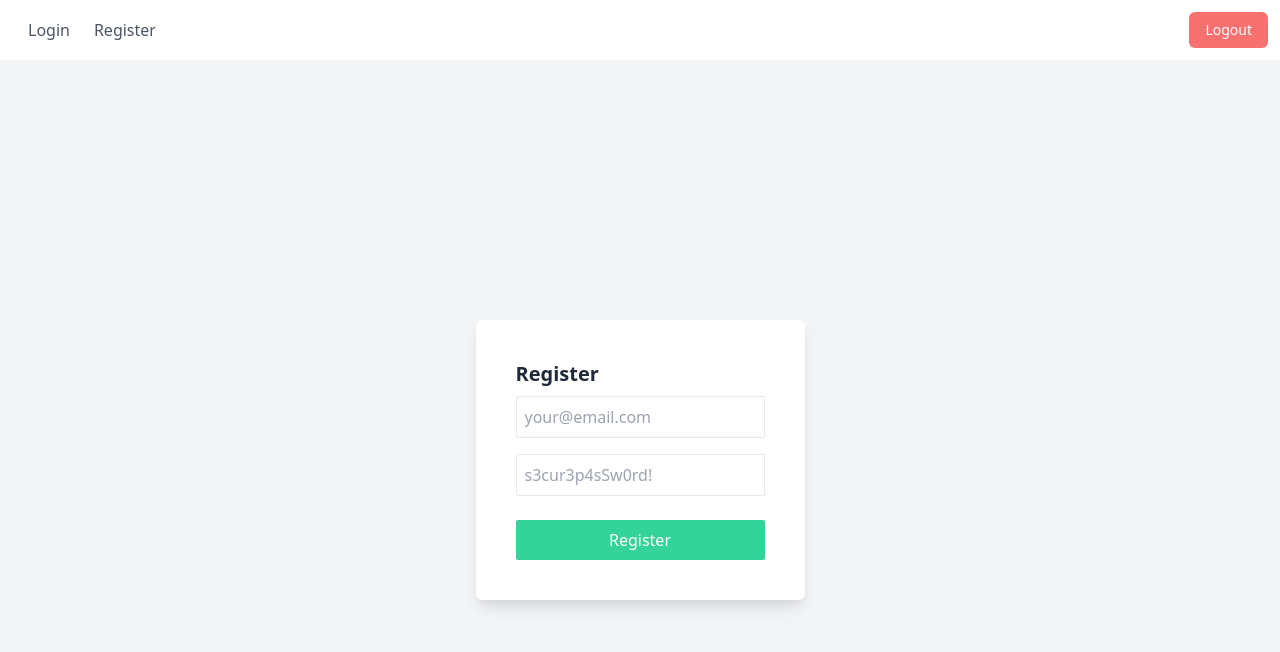
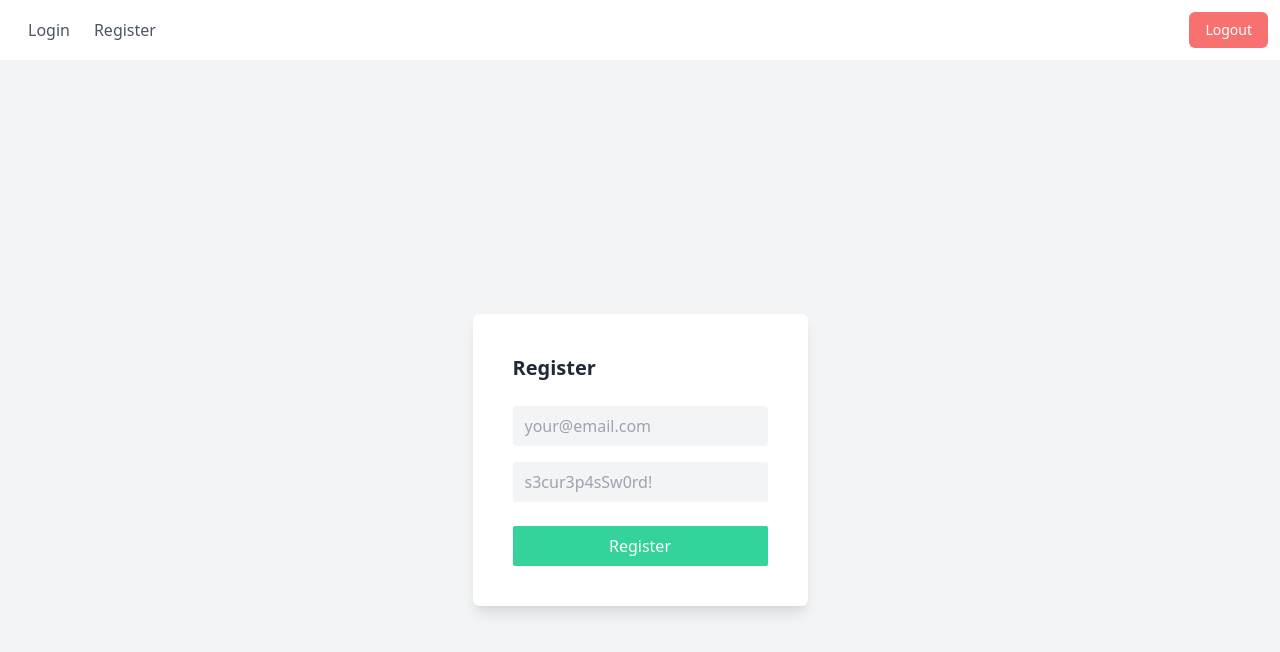
Before and after one commit to aslop/Inventroy-management-dashboard-using-QR-codes, a React (Create React App) app in the folder client/: page /register in a window 1280 px wide. Shown: the top 652 px of the page. Built offline with nearby package versions, Linux system fonts and the light colour scheme.

Commit message:
css fixes

```diff
--- a/client/src/App.tsx
+++ b/client/src/App.tsx
@@ -20,7 +20,7 @@ const App: FC = () => {
     <AuthProvider user={user}>
       <Router>
         <MainNav />
-        <div>
+        <div className="w-full">
           <Switch>
             <Route exact path="/login" component={LoginPage} />
             <Route exact path="/register" component={RegisterPage} />
--- a/client/src/components/LoginForm.tsx
+++ b/client/src/components/LoginForm.tsx
@@ -22,9 +22,9 @@ export const LoginForm = () => {
         className="flex flex-col bg-white shadow-lg w-full h-full p-10 rounded-md"
         onSubmit={handleLogin}
       >
-        <div className="text-xl font-bold text-gray-800">Login</div>
+        <div className="text-xl font-bold text-gray-800 mb-4">Login</div>
         <input
-          className="border my-2 p-2  rounded-sm"
+          className="my-2 p-2 px-3 rounded border-none bg-gray-100 focus:outline-none focus:ring focus:border-blue-200"
           type="email"
           placeholder="your@email.com"
           onChange={(e) => {
@@ -32,7 +32,7 @@ export const LoginForm = () => {
           }}
         />
         <input
-          className="border my-2 p-2  rounded-sm"
+          className="my-2 p-2 px-3 rounded border-none bg-gray-100 focus:outline-none focus:ring focus:border-blue-200"
           type="password"
           placeholder="s3cur3p4sSw0rd!"
           onChange={(e) => {
--- a/client/src/components/Registerform.tsx
+++ b/client/src/components/Registerform.tsx
@@ -22,9 +22,9 @@ export const Registerform = () => {
         className="flex flex-col bg-white shadow-lg w-full h-full p-10 rounded-md"
         onSubmit={handleLogin}
       >
-        <div className="text-xl font-bold text-gray-800">Register</div>
+        <div className="text-xl font-bold text-gray-800 mb-4">Register</div>
         <input
-          className="border my-2 p-2 rounded-sm"
+          className="my-2 p-2 px-3 rounded border-none bg-gray-100 focus:outline-none focus:ring focus:border-blue-200"
           type="email"
           placeholder="your@email.com"
           onChange={(e) => {
@@ -32,7 +32,7 @@ export const Registerform = () => {
           }}
         />
         <input
-          className="border my-2 p-2 rounded-sm"
+          className="my-2 p-2 px-3 rounded-sm bg-gray-100 focus:outline-none focus:ring focus:border-blue-200"
           type="password"
           placeholder="s3cur3p4sSw0rd!"
           onChange={(e) => {
```
